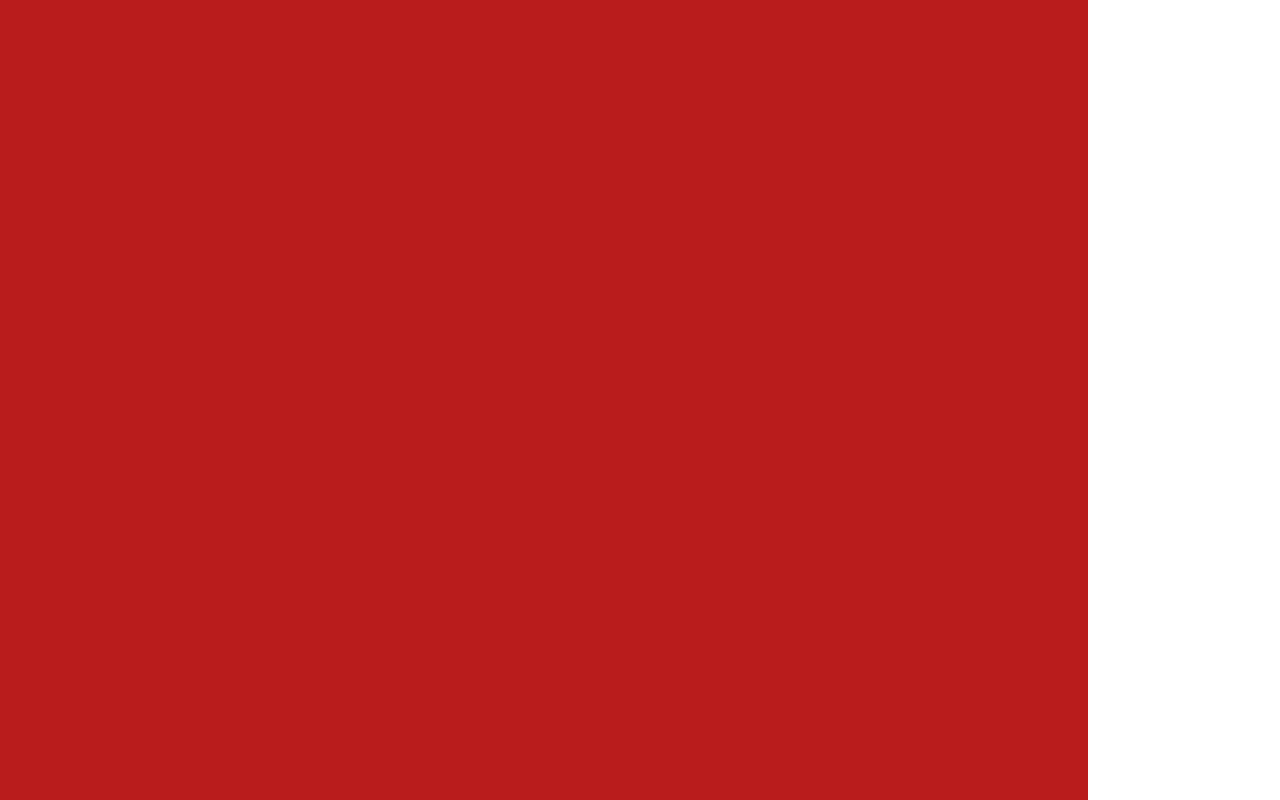
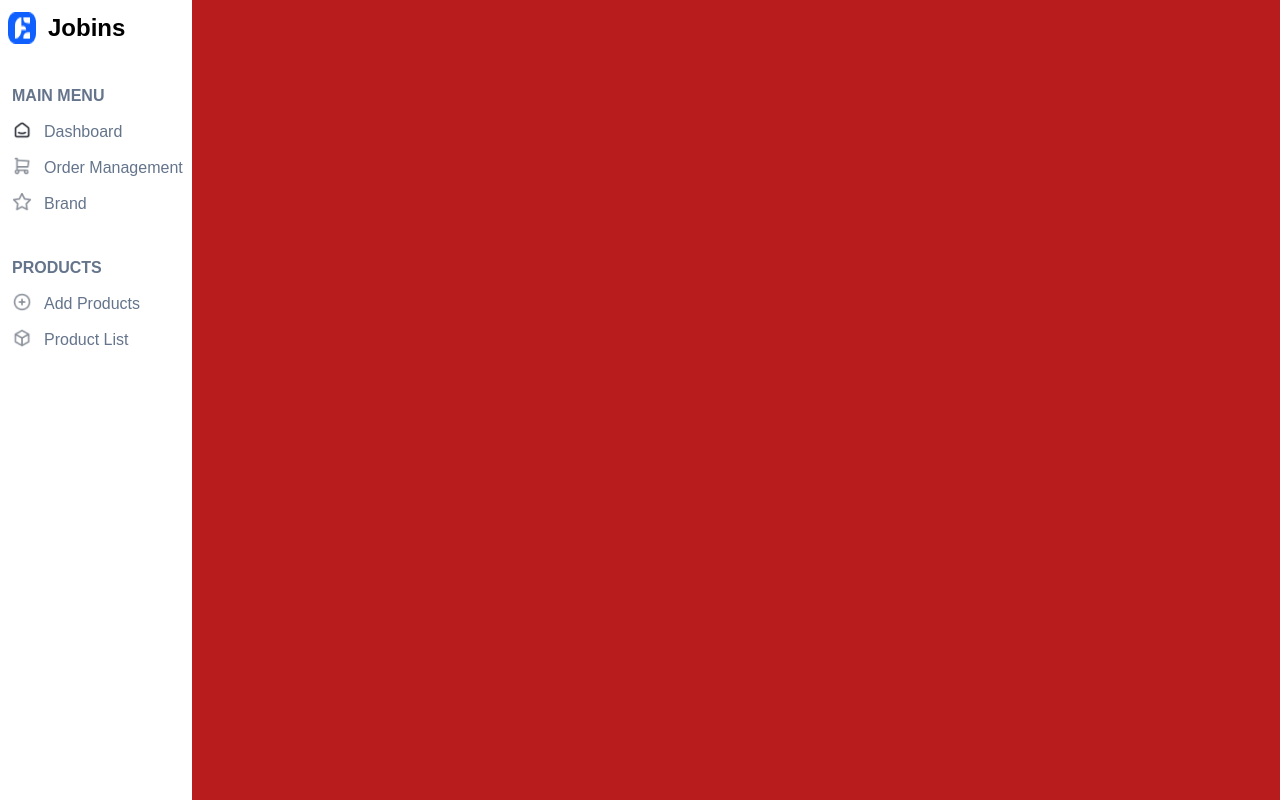
Before and after one commit to Manjil00/jobins-frontend-challange, a React (Create React App) app: page / in a window 1280 px wide. Built offline with nearby package versions, Linux system fonts and the light colour scheme.

Commit message:
fixcomponents

```diff
--- a/src/App.js
+++ b/src/App.js
@@ -1,14 +1,14 @@
 import React from 'react'
 
 //Components
-import sidebar from './Components/sidebar';
+import Sidebar from './Components/sidebar';
 
 const App = () => {
   return (
     <div>
       <div className="main-container w-full h-[100vh] flex">
 
-      <sidebar/>
+      <Sidebar/>
 
     <div className="container h-full w-[85%] bg-red-700"></div>
     </div>
--- a/src/Components/sidebar.jsx
+++ b/src/Components/sidebar.jsx
@@ -1,6 +1,6 @@
 import React from 'react'
 
-const sidebar = () => {
+const Sidebar = () => {
 return (
 <div className="sidebar h-full w-[15%] bg-white ">
 
@@ -51,4 +51,4 @@ return (
 )
 }
 
-export default sidebar
+export default Sidebar;
```
